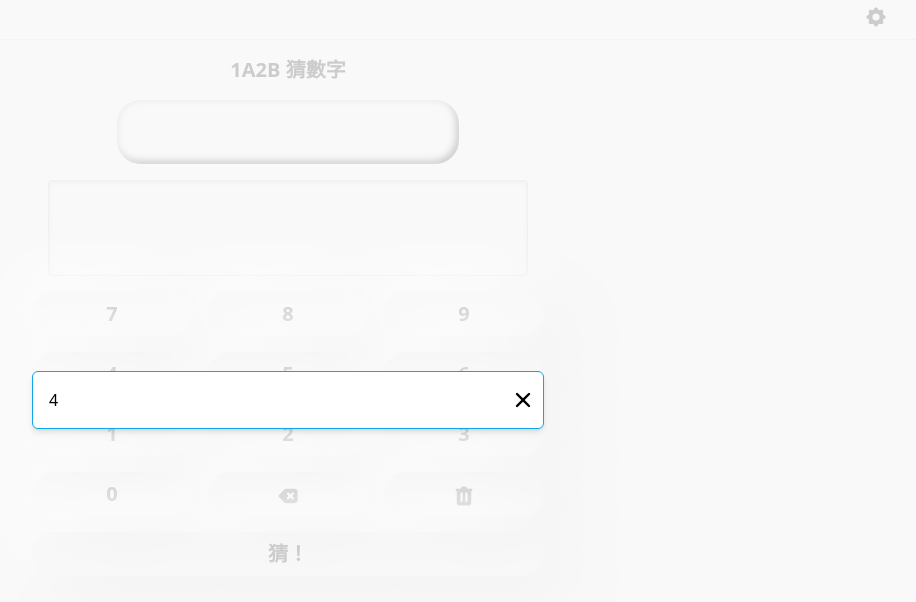
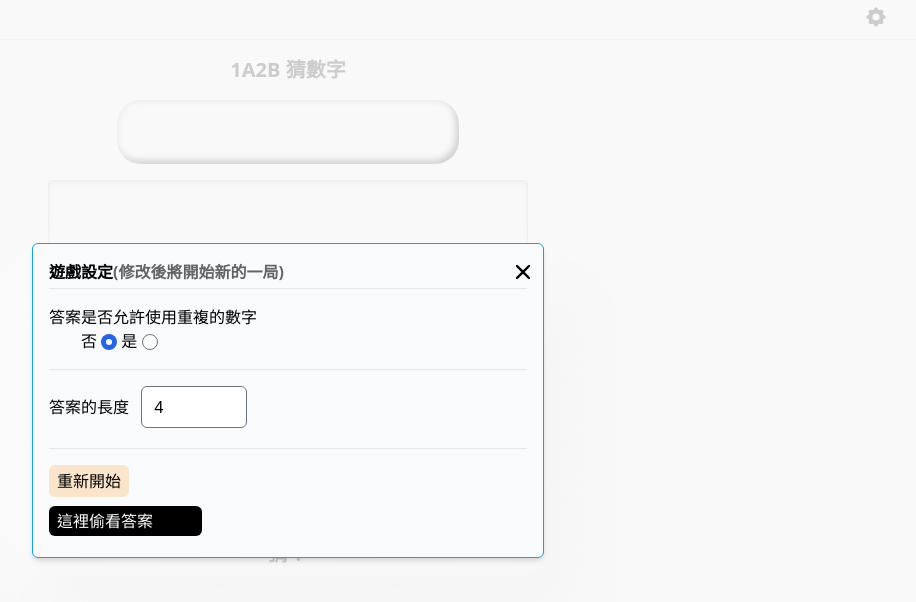
Before and after one commit to Sayoko123f/guess-1a2b, a Vue app: page / in a window 1280 px wide. Both pictures are taken after a click on the item 1232 px from the left and 19 px from the top of the page. Shown: the top 602 px of the page, without its empty margins (352-1268 px from the left). Built offline with nearby package versions, Linux system fonts and the light colour scheme.

Commit message:
ADD setting-panel
todo 遊戲說明、獲勝結果畫面、統計猜的次數

```diff
--- a/src/components/my-header.vue
+++ b/src/components/my-header.vue
@@ -11,34 +11,28 @@
             </li>
         </ul>
     </header>
-    <OverlayModal v-if="isSettingModalOpened" @close="closeSettingModal">
-        <div class="">
-            <input
-                type="number"
-                :value="config.length"
-                @change="handleConfigLengthChange"
-                min="1"
-                max="10"
-            />
-        </div>
-    </OverlayModal>
+    <Transition
+        enter-active-class="duration-300 ease-out"
+        enter-from-class="opacity-0"
+        enter-to-class="opacity-100"
+        leave-active-class="duration-300 ease-in"
+        leave-from-class="opacity-100"
+        leave-to-class="opacity-0"
+    >
+        <OverlayModal v-if="isSettingModalOpened" @close="closeSettingModal">
+            <SettingPanel></SettingPanel>
+        </OverlayModal>
+    </Transition>
 </template>
 <script setup lang="ts">
 import { CogIcon } from '@heroicons/vue/solid';
 import OverlayModal from './overlay-modal.vue';
 import { ref } from 'vue';
-import { useGameConfig } from '../store/game-config';
-import { useGame } from '../store/game-instance';
+import SettingPanel from './setting-panel.vue';
+
 const isSettingModalOpened = ref(false);
-const config = useGameConfig();
-const game = useGame();
+
 function closeSettingModal() {
     isSettingModalOpened.value = false;
 }
-
-function handleConfigLengthChange(event: Event) {
-    const target = event.target as HTMLInputElement;
-    config.setLength(parseInt(target.value));
-    game.newGame(config);
-}
 </script>
--- a/src/components/overlay-modal.vue
+++ b/src/components/overlay-modal.vue
@@ -1,13 +1,13 @@
 <template>
     <div
-        class="absolute inset-0 z-20 flex items-center justify-center bg-white/80 dark:bg-black/80 px-2"
+        class="absolute inset-0 z-20 flex items-center justify-center bg-white/80 px-2"
         @click.self.stop="handleClose"
     >
         <div
-            class="relative w-full max-w-xs rounded-md border border-sky-500 bg-white p-4 shadow-md dark:bg-black md:max-w-lg overflow-hidden"
+            class="relative w-full max-w-xs overflow-hidden rounded-md border border-sky-500 bg-slate-50 p-4 shadow-md md:max-w-lg"
         >
             <x-icon
-                class="absolute top-4 right-2 inline-block h-6 w-6 hover:cursor-pointer text-inherit hover:text-black/40 dark:hover:text-white/40"
+                class="absolute top-4 right-2 inline-block h-6 w-6 text-inherit hover:cursor-pointer hover:text-black/40"
                 @click.self.stop="handleClose"
                 v-if="showXIcon"
             />
--- /dev/null
+++ b/src/components/setting-panel.vue
@@ -0,0 +1,84 @@
+<template>
+    <div class="flex flex-col gap-y-1">
+        <p class="font-bold">
+            遊戲設定<span class="opacity-60">(修改後將開始新的一局)</span>
+        </p>
+        <div class="">
+            <div class="border-t">
+                <p class="pt-4">答案是否允許使用重複的數字</p>
+                <div class="ml-8 pb-4">
+                    <label>
+                        否
+                        <input
+                            class="form-radio"
+                            type="radio"
+                            name="allowDuplicateNumber"
+                            value="0"
+                            :checked="!config.allowDuplicateNumber"
+                            @change="handleConfigAllowDuplicateNumberChange"
+                        />
+                    </label>
+                    <label>
+                        是
+                        <input
+                            class="form-radio"
+                            type="radio"
+                            name="allowDuplicateNumber"
+                            value="1"
+                            :checked="config.allowDuplicateNumber"
+                            @change="handleConfigAllowDuplicateNumberChange"
+                        />
+                    </label>
+                </div>
+                <div class="border-t py-4">
+                    <label
+                        >答案的長度
+                        <input
+                            class="form-input ml-2 rounded-md"
+                            type="number"
+                            :value="config.length"
+                            min="1"
+                            max="10"
+                            @change="handleConfigLengthChange"
+                        />
+                    </label>
+                </div>
+            </div>
+        </div>
+        <div class="border-t pt-4">
+            <button
+                class="rounded-md bg-orange-200/60 px-2 py-1 ring-orange-300/60 hover:shadow-inner hover:ring"
+                @click="() => game.newGame(config)"
+            >
+                重新開始
+            </button>
+        </div>
+        <div class="py-2">
+            <span class="group rounded-md px-2 py-1 bg-black text-white"
+                >這裡偷看答案
+                <mark class="invisible group-hover:visible">{{
+                    game.game.ans
+                }}</mark>
+            </span>
+        </div>
+    </div>
+</template>
+<script setup lang="ts">
+import { useGameConfig } from '../store/game-config';
+import { useGame } from '../store/game-instance';
+const config = useGameConfig();
+const game = useGame();
+
+function handleConfigAllowDuplicateNumberChange(event: Event) {
+    const target = event.target as HTMLInputElement;
+    config.setAllowDuplicateNumber(target.value === '1');
+    game.newGame(config);
+    console.log(config.allowDuplicateNumber);
+}
+
+function handleConfigLengthChange(event: Event) {
+    const target = event.target as HTMLInputElement;
+    config.setLength(parseInt(target.value));
+    game.newGame(config);
+}
+</script>
```
